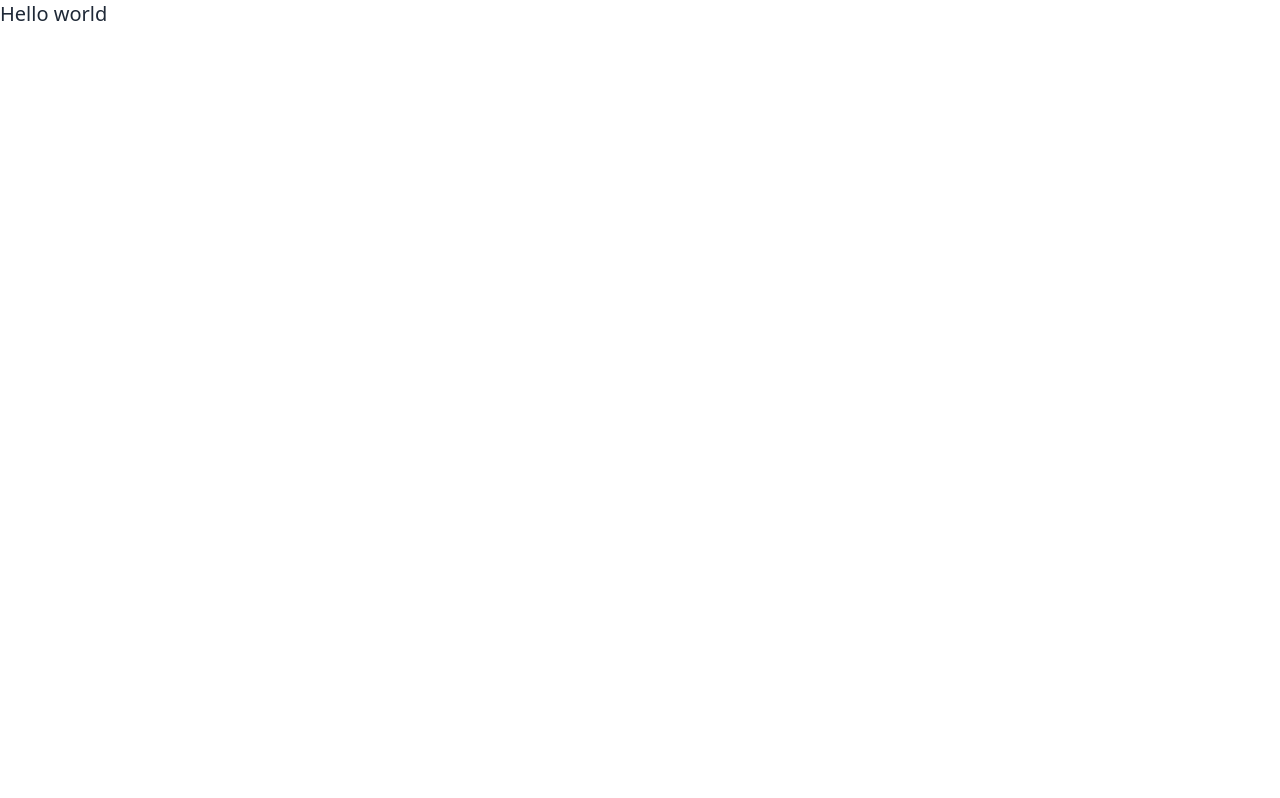
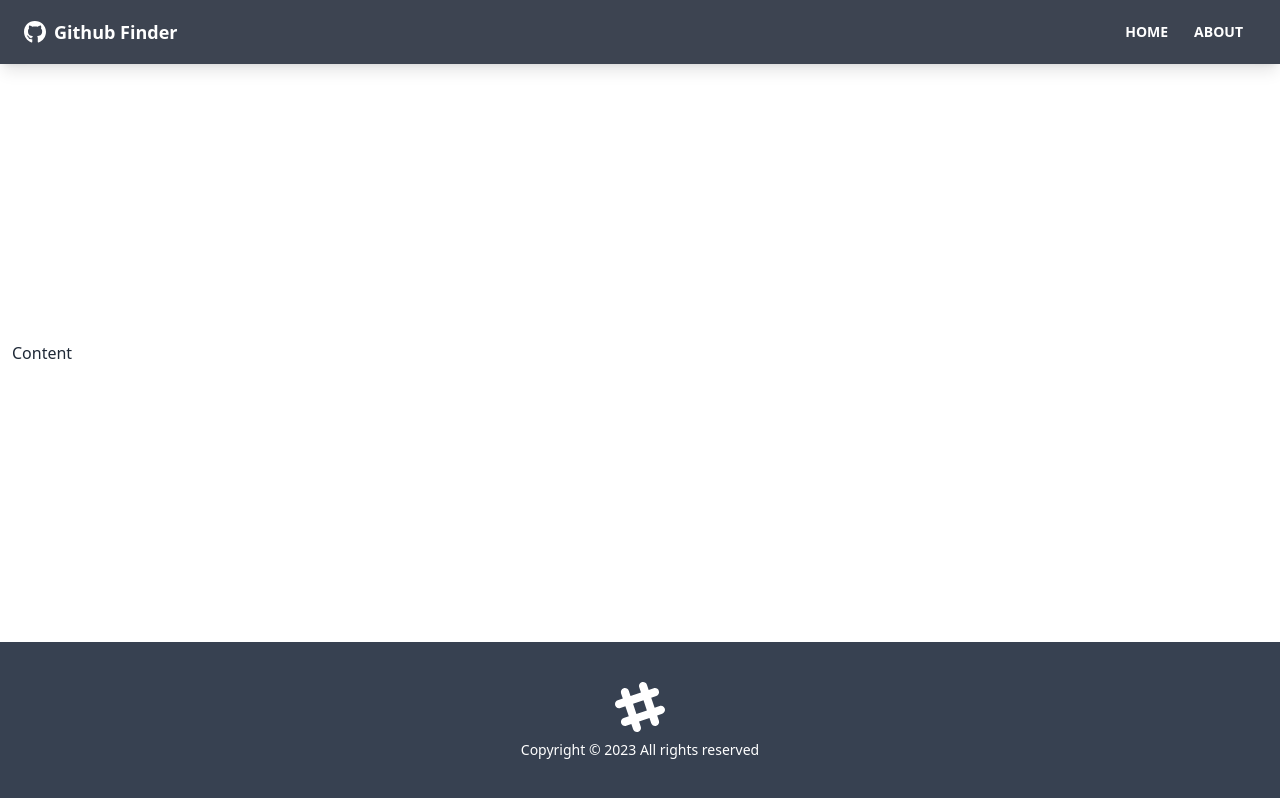
Before and after one commit to sjmb8497/github-finder, a React (Create React App) app: page / in a window 1280 px wide. Built offline with nearby package versions, Linux system fonts and the light colour scheme; the HTML template or start-up script is replaced by a standard one.

Commit message:
Add header and footer

```diff
--- a/package.json
+++ b/package.json
@@ -1,4 +1,3 @@
-
 {
   "name": "github-finder",
   "version": "0.1.0",
@@ -12,7 +11,7 @@
     "react": "^18.2.0",
     "react-dom": "^18.2.0",
     "react-icons": "^4.7.1",
-    "react-router-dom": "^6.4.5",
+    "react-router-dom": "^6.8.0",
     "react-scripts": "5.0.1",
     "web-vitals": "^3.1.0"
   },
--- a/src/App.js
+++ b/src/App.js
@@ -1,8 +1,16 @@
+import {BrowserRouter as Router, Route} from 'react-router-dom';
+import Navbar from './components/layout/Navbar';
+import Footer from './components/layout/Footer';
+
 function App() {
   return (
-    <div>
-      <h1 className='text-xl'>Hello world</h1>
-    </div>
+    <Router>
+      <div className='flex flex-col justify-between h-screen'>
+        <Navbar />
+        <main className='container mx-auto px-3 pb-12'>Content</main>
+        <Footer />
+      </div>
+    </Router>
   );
 }
 
--- /dev/null
+++ b/src/components/layout/Footer.jsx
@@ -0,0 +1,24 @@
+function Footer() {
+    const footerYear = new Date().getFullYear()
+
+    return (
+      <footer className='footer p-10 bg-gray-700 text-primary-content footer-center'>
+        <div>
+          <svg
+            width='50'
+            height='50'
+            viewBox='0 0 24 24'
+            xmlns='http://www.w3.org/2000/svg'
+            fillRule='evenodd'
+            clipRule='evenodd'
+            className='inline-block fill-current'
+          >
+            <path d='M22.672 15.226l-2.432.811.841 2.515c.33 1.019-.209 2.127-1.23 2.456-1.15.325-2.148-.321-2.463-1.226l-.84-2.518-5.013 1.677.84 2.517c.391 1.203-.434 2.542-1.831 2.542-.88 0-1.601-.564-1.86-1.314l-.842-2.516-2.431.809c-1.135.328-2.145-.317-2.463-1.229-.329-1.018.211-2.127 1.231-2.456l2.432-.809-1.621-4.823-2.432.808c-1.355.384-2.558-.59-2.558-1.839 0-.817.509-1.582 1.327-1.846l2.433-.809-.842-2.515c-.33-1.02.211-2.129 1.232-2.458 1.02-.329 2.13.209 2.461 1.229l.842 2.515 5.011-1.677-.839-2.517c-.403-1.238.484-2.553 1.843-2.553.819 0 1.585.509 1.85 1.326l.841 2.517 2.431-.81c1.02-.33 2.131.211 2.461 1.229.332 1.018-.21 2.126-1.23 2.456l-2.433.809 1.622 4.823 2.433-.809c1.242-.401 2.557.484 2.557 1.838 0 .819-.51 1.583-1.328 1.847m-8.992-6.428l-5.01 1.675 1.619 4.828 5.011-1.674-1.62-4.829z'></path>
+          </svg>
+          <p>Copyright &copy; {footerYear} All rights reserved</p>
+        </div>
+      </footer>
+    )
+  }
+
+  export default Footer
--- /dev/null
+++ b/src/components/layout/Navbar.jsx
@@ -0,0 +1,34 @@
+import {FaGithub} from 'react-icons/fa';
+import {Link} from 'react-router-dom';
+import PropTypes from 'prop-types';
+
+function Navbar({title}) {
+    return (
+        <nav className='navbar mb-12 shadow-lg bg-neutral text-neutral-content'>
+            <div className='container mx-auto'>
+                <div className='flex-non px-2 mx-2'>
+                    <FaGithub className='inline pr-2 text-3xl'/>
+                    <Link to='/' className='text-lg font-bold align-middle'>
+                        {title}
+                    </Link>
+                </div>
+                <div className='flex-1 px-2 mx-2'>
+                    <div className='flex justify-end'>
+                        <Link to='/' className='btn btn-ghost btn-sm rounded-btn'>Home</Link>
+                        <Link to='/about' className='btn btn-ghost btn-sm rounded-btn'>About</Link>
+                    </div>
+                </div>
+            </div>
+        </nav>
+    )
+}
+
+Navbar.defaultProps = {
+    title: 'Github Finder'
+}
+
+Navbar.propTypes = {
+    title: PropTypes.string
+}
+
+export default Navbar;
```
Also changed, not shown: src/pages/About.jsx (added), src/pages/Home.jsx (added), src/pages/NotFound.jsx (added), 1 other file (tests, documents, lock files or other folders).
